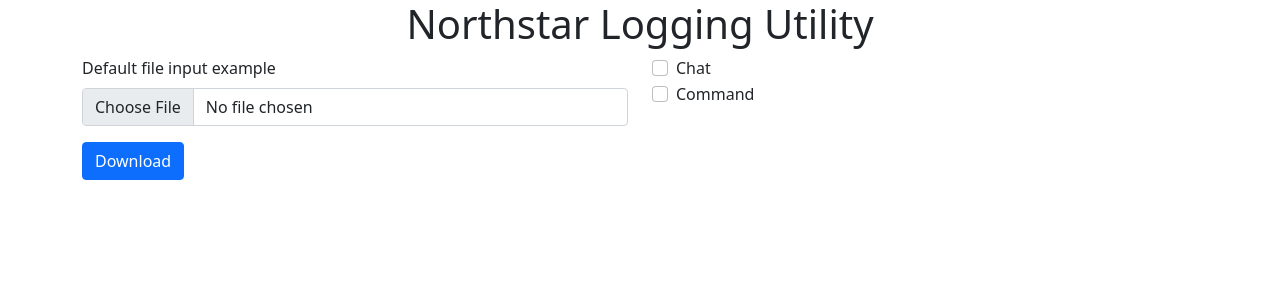
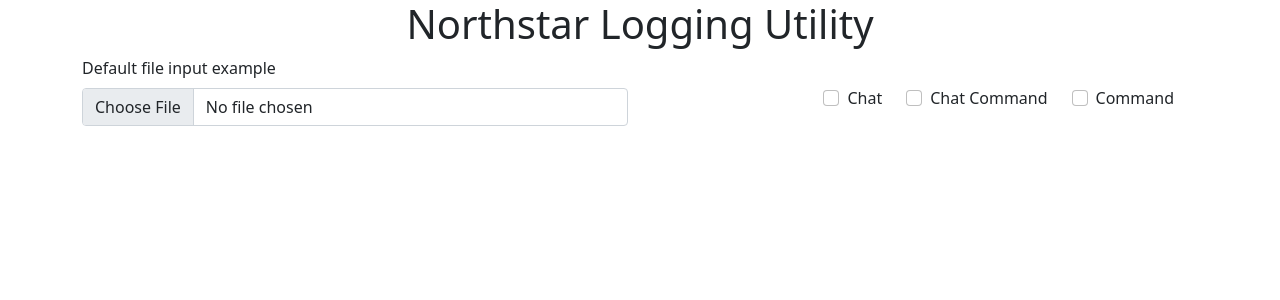
Before and after one commit to taskinoz/Northstar-Logging-Utility, a React (Create React App) app: page / in a window 1280 px wide. Shown: the top 300 px of the page. Built offline with nearby package versions, Linux system fonts and the light colour scheme.

Commit message:
Added chat command filter

```diff
--- a/src/App.js
+++ b/src/App.js
@@ -16,6 +16,9 @@ const parseFile = (text, filters) => {
     let newList = [];
     parsed.map(line => {
       if (filters.includes("chat") && line.includes("Received message from entity")){
+        newList.push( line.match(/(?<=\bplayer\s)(\w+)/g) + ":"+ line.split(":")[4]);
+      }
+      if (filters.includes("chat-command") && line.includes("Received message from entity") && line.includes(": !") ) {
         newList.push( line.match(/(?<=\bplayer\s)(\w+)/g) + ":"+ line.split(":")[4]);
       }
       if (filters.includes("command") && line.includes("CommandString")){
@@ -76,14 +79,23 @@ function App() {
               <Form.Control type="file" onChange={e => getFile(e)} />
             </Form.Group>
           </Col>
-          <Col md={6} class="d-flex display-row">
+          <Col md={6} className="d-flex align-items-center justify-content-end">
             <Form.Check
+              className="p-4"
               type="checkbox"
               id="chat-check"
               label="Chat"
               onClick={e => updateFilter("chat", e.target.checked)}
             />
             <Form.Check
+              className="p-4"
+              type="checkbox"
+              id="command-check"
+              label="Chat Command"
+              onClick={e => updateFilter("chat-command", e.target.checked)}
+            />
+            <Form.Check
+              className="p-4"
               type="checkbox"
               id="command-check"
               label="Command"
@@ -91,7 +103,7 @@ function App() {
             />
           </Col>
           <Col md={6}>
-            <Button variant="primary" href={`data:text/plain;charset=utf-8,${encodeURIComponent(fileText)}`} download>Download</Button>
+            {fileText && <Button variant="primary" href={`data:text/plain;charset=utf-8,${encodeURIComponent(fileText)}`} download>Download</Button>}
           </Col>
           <Row>
             <Col>
```
